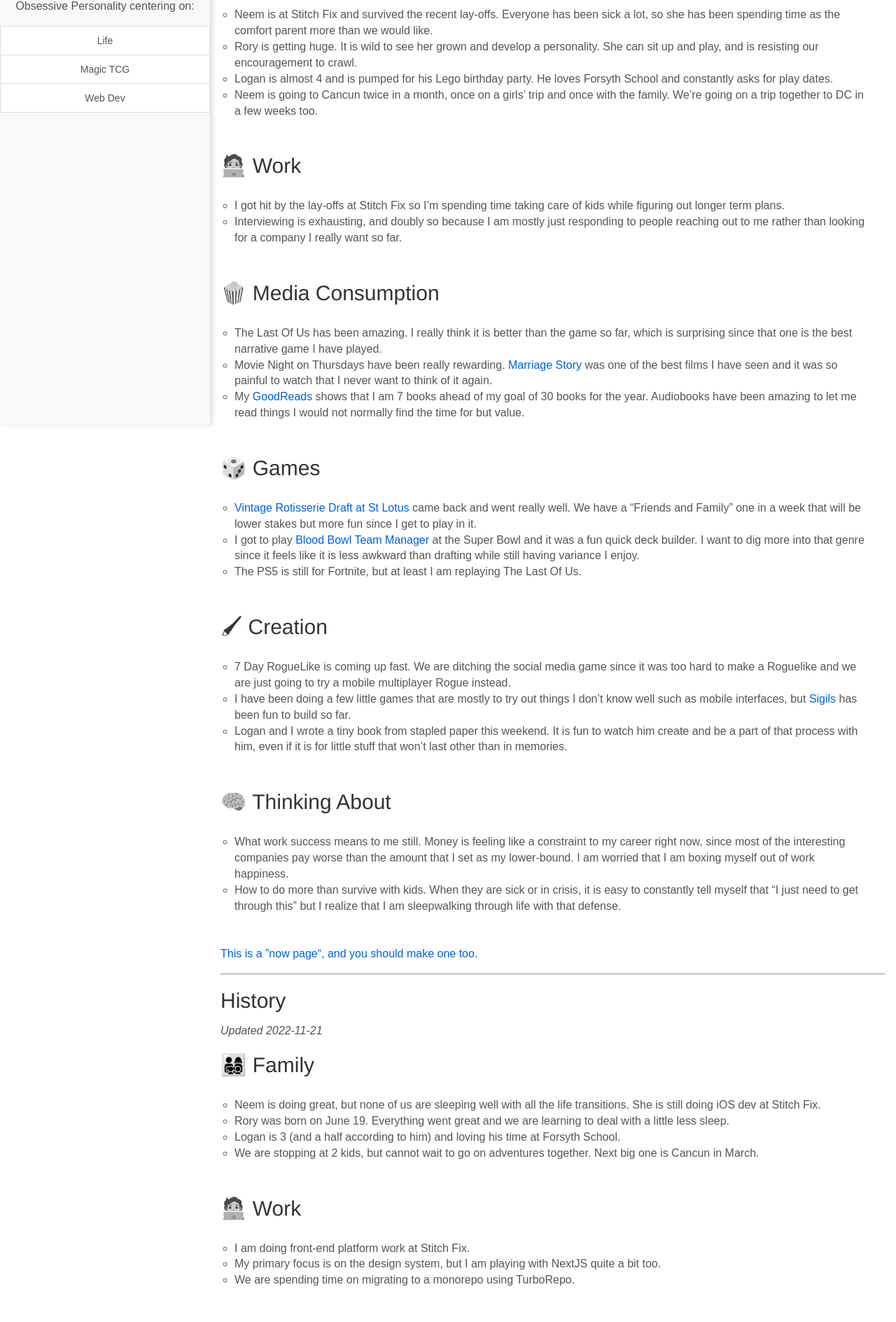
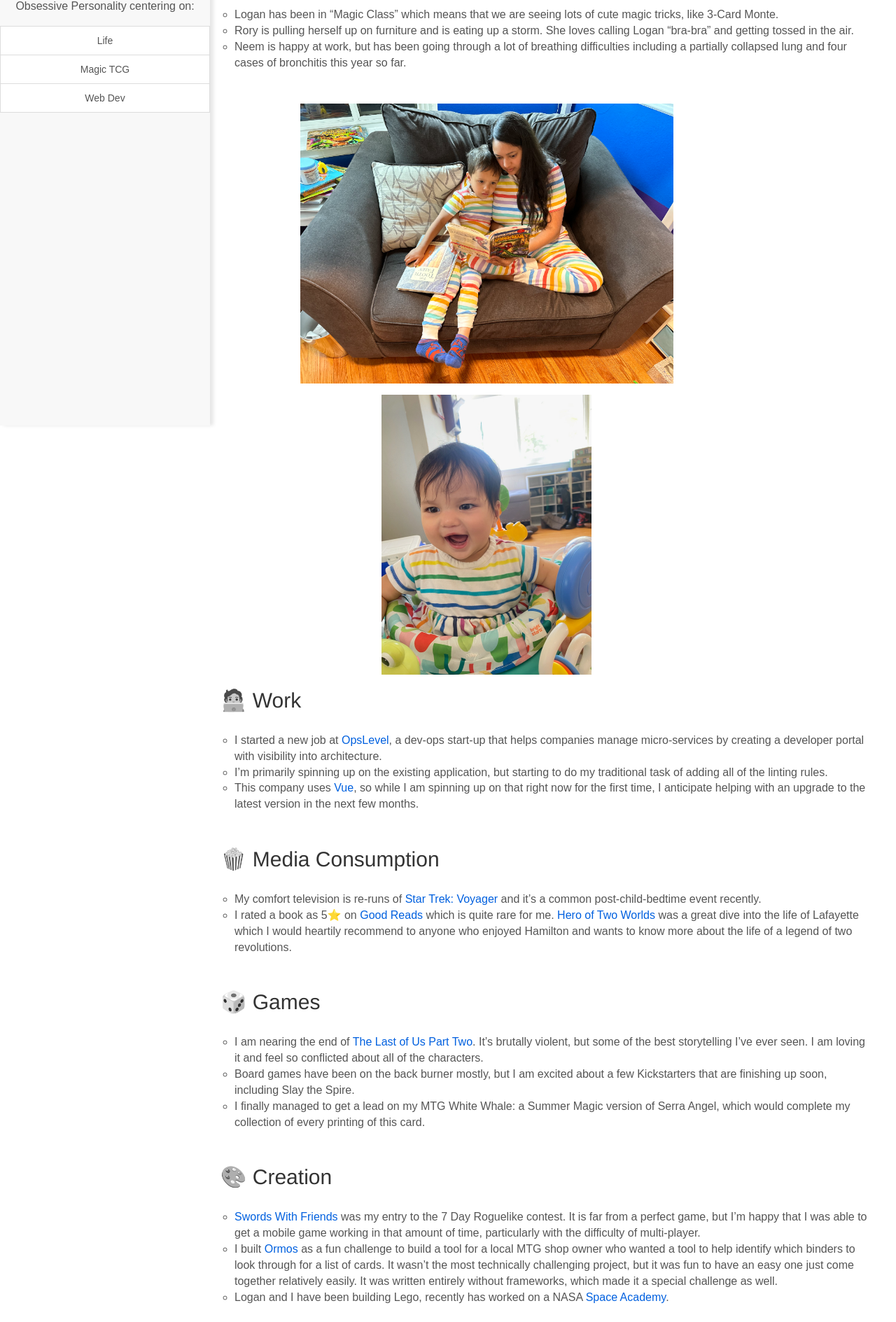
Before and after one commit to katerberg/website, a Next.js app: page /now in a window 1280 px wide. Shown: the part 192-2081 px from the top of the page at 70% size. Built offline with nearby package versions, Linux system fonts and the light colour scheme.

Commit message:
Updated NOW page

```diff
--- a/pages/now.tsx
+++ b/pages/now.tsx
@@ -1,11 +1,170 @@
 import Link from 'next/link';
 import React from 'react';
+import Image from 'next/image';
 import styles from '../styles/Now.module.scss';
+import rory from '../images/now/2023-05-rory.png';
+import neemLogan from '../images/now/2023-05-neem-logan.png';
 
 function Now() {
   return (
     <>
       <h1>{'What I am up to now'}</h1>
+      <p className={styles.lastUpdated}>{'Updated 2023-02-13'}</p>
+      <section className={styles.section}>
+        <h3 className={styles.sectionHeader}>{'👨‍👩‍👧‍👦 Family'}</h3>
+        <ul className={styles.sectionContent}>
+          <li className={styles.sectionContentItem}>
+            {
+              'Logan has been in “Magic Class” which means that we are seeing lots of cute magic tricks, like 3-Card Monte.'
+            }
+          </li>
+          <li className={styles.sectionContentItem}>
+            {
+              'Rory is pulling herself up on furniture and is eating up a storm. She loves calling Logan “bra-bra” and getting tossed in the air.'
+            }
+          </li>
+          <li className={styles.sectionContentItem}>
+            {
+              'Neem is happy at work, but has been going through a lot of breathing difficulties including a partially collapsed lung and four cases of bronchitis this year so far.'
+            }
+          </li>
+        </ul>
+        <div className={styles.familyImages}>
+          <Image
+            alt="Neem and Logan reading a Spider-Man book in his room"
+            height={400}
+            src={neemLogan}
+          />
+          <Image
+            alt="Rory smiling and being adorable outside"
+            height={400}
+            src={rory}
+          />
+        </div>
+      </section>
+      <section className={styles.section}>
+        <h3 className={styles.sectionHeader}>{'🧑‍💻 Work'}</h3>
+        <ul className={styles.sectionContent}>
+          <li className={styles.sectionContentItem}>
+            {'I started a new job at '}
+            <a href="https://opslevel.com">{'OpsLevel'}</a>
+            {
+              ', a dev-ops start-up that helps companies manage micro-services by creating a developer portal with visibility into architecture.'
+            }
+          </li>
+          <li className={styles.sectionContentItem}>
+            {
+              'I’m primarily spinning up on the existing application, but starting to do my traditional task of adding all of the linting rules.'
+            }
+          </li>
+          <li className={styles.sectionContentItem}>
+            {'This company uses '}
+            <a href="https://vuejs.org/">Vue</a>
+            {
+              ', so while I am spinning up on that right now for the first time, I anticipate helping with an upgrade to the latest version in the next few months.'
+            }
+          </li>
+        </ul>
+      </section>
+      <section className={styles.section}>
+        <h3 className={styles.sectionHeader}>{'🍿 Media Consumption'}</h3>
+        <ul className={styles.sectionContent}>
+          <li className={styles.sectionContentItem}>
+            {'My comfort television is re-runs of '}
+            <a href="https://www.imdb.com/title/tt0112178/">
+              {'Star Trek: Voyager'}
+            </a>
+            {' and it’s a common post-child-bedtime event recently.'}
+          </li>
+          <li className={styles.sectionContentItem}>
+            {'I rated a book as 5⭐️ on '}
+            <a href="https://www.goodreads.com/user/show/55606019-mark-katerberg">
+              {'Good Reads'}
+            </a>
+            {' which is quite rare for me. '}
+            <a href="https://www.goodreads.com/book/show/55660735-hero-of-two-worlds">
+              {'Hero of Two Worlds'}
+            </a>
+            {
+              ' was a great dive into the life of Lafayette which I would heartily recommend to anyone who enjoyed Hamilton and wants to know more about the life of a legend of two revolutions.'
+            }
+          </li>
+        </ul>
+      </section>
+      <section className={styles.section}>
+        <h3 className={styles.sectionHeader}>{'🎲 Games'}</h3>
+        <ul className={styles.sectionContent}>
+          <li className={styles.sectionContentItem}>
+            {'I am nearing the end of '}
+            <a href="https://www.playstation.com/en-us/games/the-last-of-us-part-ii/">
+              {'The Last of Us Part Two'}
+            </a>
+            {
+              '. It’s brutally violent, but some of the best storytelling I’ve ever seen. I am loving it and feel so conflicted about all of the characters.'
+            }
+          </li>
+          <li className={styles.sectionContentItem}>
+            {
+              'Board games have been on the back burner mostly, but I am excited about a few Kickstarters that are finishing up soon, including Slay the Spire.'
+            }
+          </li>
+          <li className={styles.sectionContentItem}>
+            {
+              'I finally managed to get a lead on my MTG White Whale: a Summer Magic version of Serra Angel, which would complete my collection of every printing of this card.'
+            }
+          </li>
+        </ul>
+      </section>
+      <section className={styles.section}>
+        <h3 className={styles.sectionHeader}>{'🎨 Creation'}</h3>
+        <ul className={styles.sectionContent}>
+          <li className={styles.sectionContentItem}>
+            <a href="https://swordswithfriends.org">{'Swords With Friends'}</a>
+            {
+              ' was my entry to the 7 Day Roguelike contest. It is far from a perfect game, but I’m happy that I was able to get a mobile game working in that amount of time, particularly with the difficulty of multi-player.'
+            }
+          </li>
+          <li className={styles.sectionContentItem}>
+            {'I built '}
+            <a href="https://katerberg.github.io/Ormos">{'Ormos'}</a>
+            {
+              ' as a fun challenge to build a tool for a local MTG shop owner who wanted a tool to help identify which binders to look through for a list of cards. It wasn’t the most technically challenging project, but it was fun to have an easy one just come together relatively easily. It was written entirely without frameworks, which made it a special challenge as well.'
+            }
+          </li>
+          <li className={styles.sectionContentItem}>
+            {
+              'Logan and I have been building Lego, recently has worked on a NASA '
+            }
+            <a href="https://www.lego.com/en-us/product/olivia-s-space-academy-41713">
+              {'Space Academy'}
+            </a>
+            {'.'}
+          </li>
+        </ul>
+      </section>
+      <section className={styles.section}>
+        <h3 className={styles.sectionHeader}>{'🧠 Thinking About'}</h3>
+        <ul className={styles.sectionContent}>
+          <li className={styles.sectionContentItem}>
+            {
+              'How to stay connected with friends without seeing them all of the time? It is pretty easy for me to feel close to people while spending lots of time with people, but harder with long-distance or just busy-life folks.'
+            }
+          </li>
+          <li className={styles.sectionContentItem}>
+            {
+              'What parts of fitness are exciting for me? Since my bicycle accident, I’ve been biking again and really enjoy commuting places, but have a hard time exercising for the sake of exercise. I want to be healthy but know myself well enough to not try to do things I don’t enjoy since I don’t maintain them.'
+            }
+          </li>
+        </ul>
+      </section>
+      <p>
+        <a href="https://nownownow.com/about">
+          {'This is a ”now page“, and you should make one too.'}
+        </a>
+      </p>
+      <hr />
+      <h2>{'History'}</h2>
+      <div className={styles.history}>
         <p className={styles.lastUpdated}>{'Updated 2023-02-13'}</p>
         <section className={styles.section}>
           <h3 className={styles.sectionHeader}>{'👨‍👩‍👧‍👦 Family'}</h3>
@@ -103,7 +262,7 @@
           </ul>
         </section>
         <section className={styles.section}>
-        <h3 className={styles.sectionHeader}>{'🖌 Creation'}</h3>
+          <h3 className={styles.sectionHeader}>{'🎨 Creation'}</h3>
           <ul className={styles.sectionContent}>
             <li className={styles.sectionContentItem}>
               {
@@ -139,14 +298,7 @@
             </li>
           </ul>
         </section>
-      <p>
-        <a href="https://nownownow.com/about">
-          {'This is a ”now page“, and you should make one too.'}
-        </a>
-      </p>
 
-      <hr />
-      <h2>{'History'}</h2>
         <p className={styles.lastUpdated}>{'Updated 2022-11-21'}</p>
         <section className={styles.section}>
           <h3 className={styles.sectionHeader}>{'👨‍👩‍👧‍👦 Family'}</h3>
@@ -185,7 +337,9 @@
               }
             </li>
             <li className={styles.sectionContentItem}>
-            {'We are spending time on migrating to a monorepo using TurboRepo.'}
+              {
+                'We are spending time on migrating to a monorepo using TurboRepo.'
+              }
             </li>
           </ul>
         </section>
@@ -250,7 +404,7 @@
           </ul>
         </section>
         <section className={styles.section}>
-        <h3 className={styles.sectionHeader}>{'🖌 Creation'}</h3>
+          <h3 className={styles.sectionHeader}>{'🎨 Creation'}</h3>
           <ul className={styles.sectionContent}>
             <li className={styles.sectionContentItem}>
               {
@@ -284,6 +438,7 @@
             </li>
           </ul>
         </section>
+      </div>
     </>
   );
 }
--- a/styles/Now.module.scss
+++ b/styles/Now.module.scss
@@ -6,13 +6,30 @@
   transition: -webkit-filter ease 0.2s;
 }
 
+.history {
+  margin-left: 24px;
+  background-color: #efefef;
+  padding: 16px;
+}
+
 .lastUpdated {
   font-style: italic;
 }
 
+.familyImages {
+  display: flex;
+  flex-wrap: wrap;
+  justify-content: space-around;
+  max-width: 80%;
+
+  >* {
+    margin-top: 16px;
+  }
+}
+
 section.section {
   &:hover {
-    > h3.sectionHeader {
+    >h3.sectionHeader {
       -webkit-filter: none;
       filter: none;
     }
@@ -20,13 +37,12 @@
 }
 
 ul.sectionContent {
-  background: white;
   border-radius: 8px;
   display: inline-block;
   list-style: circle;
   padding: 20px;
 
-  > li.sectionContentItem {
+  >li.sectionContentItem {
     list-style: circle;
   }
 }
```
Also changed, not shown: images/now/2023-05-neem-logan.png (added), images/now/2023-05-rory.png (added). Lines whose indentation alone changed are shown as unchanged.
